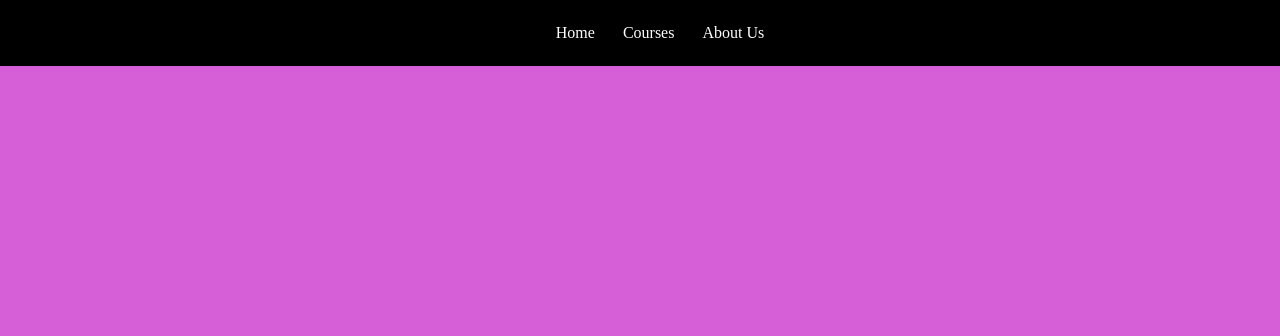
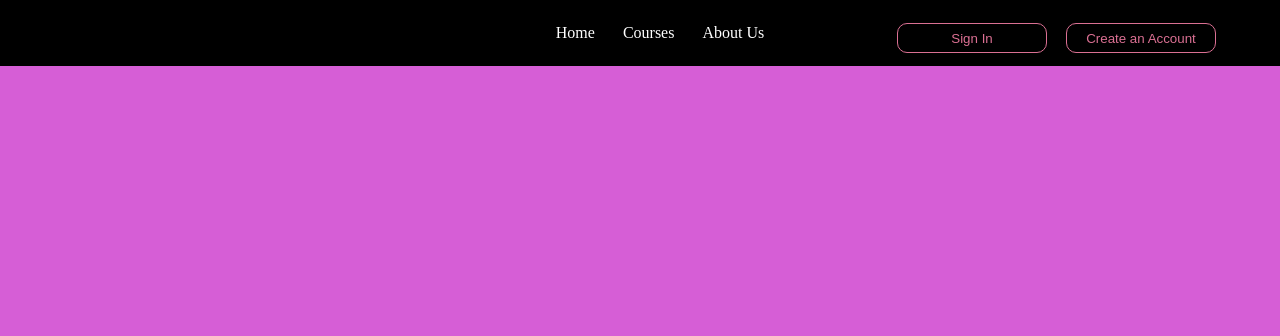
Before and after one commit to Harrison302009/Tewax, a website: page index.html in a window 1280 px wide. Shown: the top 336 px of the page. Drawn offline with Linux system fonts and the light colour scheme; a web font is replaced by a local one.

Commit message:
Added signup option to each page

```diff
--- a/index.html
+++ b/index.html
@@ -22,6 +22,10 @@
                 <li><a href="courses/list-of-courses.html" title="Courses" onmouseover="CursorTransformation()" onmouseout="PointerTransformation()">Courses</a></li>
                 <li onmouseover="CursorTransformation()" onmouseout="PointerTransformation()"><a href="about/about-us.html" title="About Tewax">About Us</a></li>
             </ul>
+            <div id="auth">
+                <button type="button">Sign In</button>
+                <a href="auth/create-an-account.html"><button type="button">Create an Account</button></a>
+            </div>
         </div>
     </nav>
     <div class="afterward" id="afterward">
--- a/main.css
+++ b/main.css
@@ -28,6 +28,30 @@
     text-decoration: none;
     color: white;
 }
+#auth {
+    display: flex;
+    position: absolute;
+    right: 5%;
+    top: 35%;
+    flex-direction: row;
+    gap: 19px;
+}
+#auth a {
+    text-decoration: none;
+}
+#auth button {
+    display: flex;
+    position: relative;
+    width: 150px;
+    height: 30px;
+    align-items: center;
+    justify-content: center;
+    border-radius: 10px;
+    background-color: transparent;
+    color: palevioletred;
+    border: 1px solid palevioletred;
+    cursor: pointer;
+}
 @media (max-width: 768px) {
     .links ul li a {
         font-size: 11px;
```
Also changed, not shown: courses/list-of-courses.html (+4 -0 lines), courses/style.css (+24 -0 lines).
